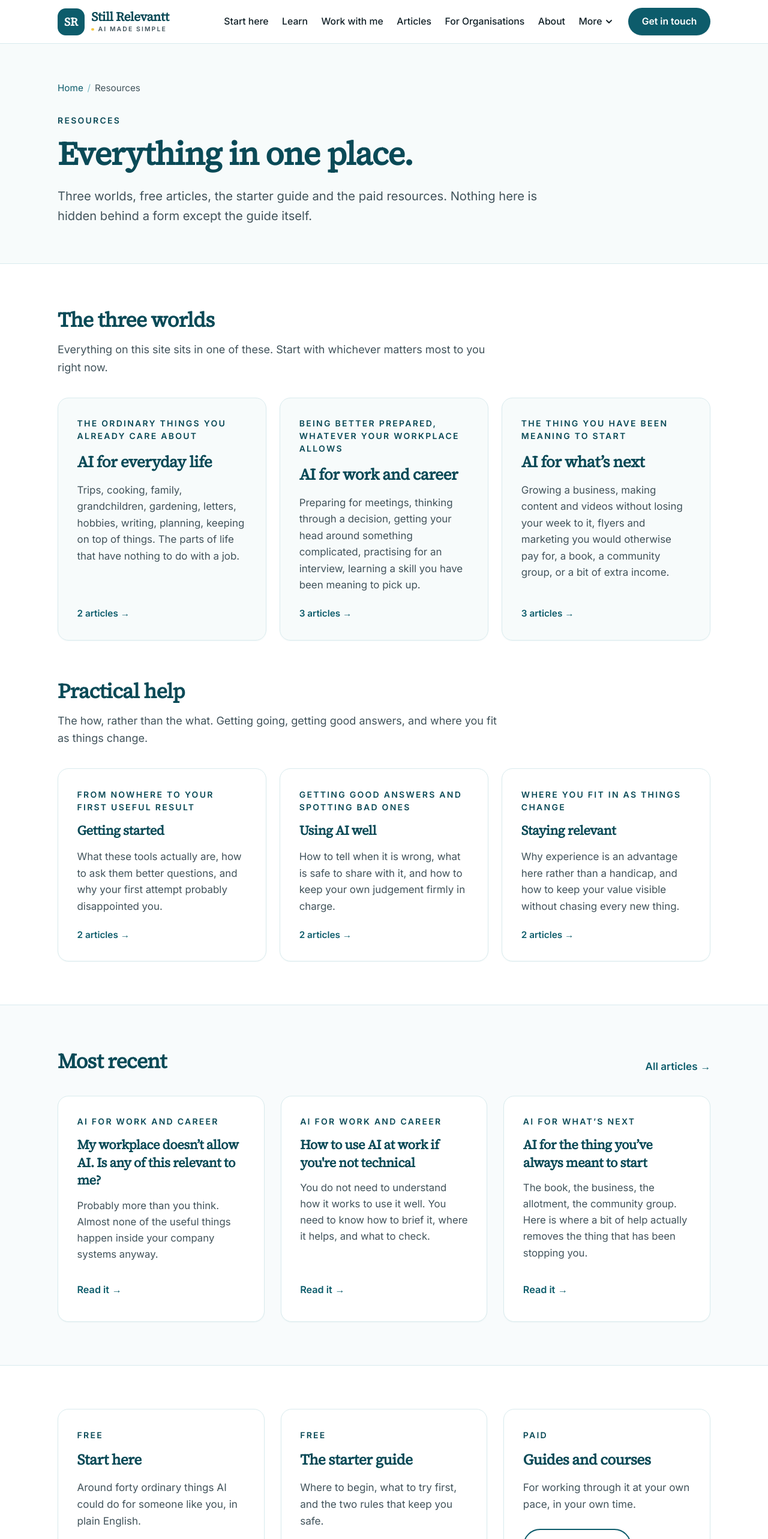
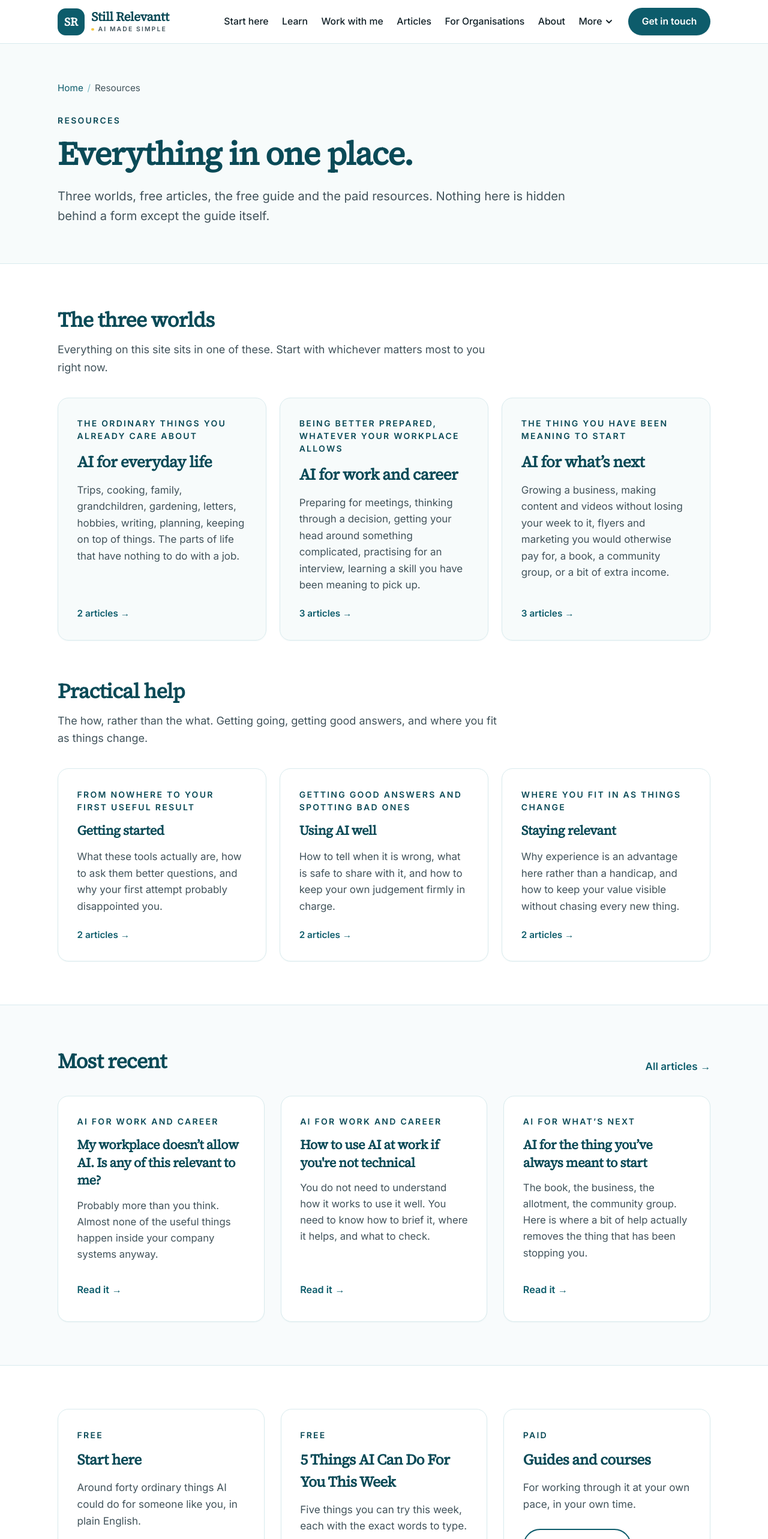
Before and after one commit to Stillrelevant/still-relevant-website, a Next.js app: page /resources in a window 1280 px wide. Shown: the top 2566 px of the page at 60% size. Built offline with nearby package versions, Linux system fonts and the light colour scheme.

Commit message:
Add files via upload

```diff
--- a/app/resources/page.js
+++ b/app/resources/page.js
@@ -8,7 +8,7 @@ import { site, worlds, supportingTopics } from '@/lib/site';
 export const metadata = {
   title: 'Resources',
   description:
-    'Everything Still Relevant offers in one place. Three worlds, free articles, the starter guide and the paid resources.',
+    'Everything Still Relevantt offers in one place. Three worlds, free articles, the free guide and the paid resources.',
   alternates: { canonical: `${site.url}/resources/` },
 };
 
@@ -40,7 +40,7 @@ export default function Resources() {
         trail={[{ label: 'Resources', href: '/resources/' }]}
         eyebrow="Resources"
         title="Everything in one place."
-        lede="Three worlds, free articles, the starter guide and the paid resources. Nothing here is hidden behind a form except the guide itself."
+        lede="Three worlds, free articles, the free guide and the paid resources. Nothing here is hidden behind a form except the guide itself."
       />
 
       <section className="py-12 sm:py-16">
@@ -99,9 +99,9 @@ export default function Resources() {
           </div>
           <div className="card">
             <p className="eyebrow">Free</p>
-            <h2 className="mt-3 text-[1.35rem]">The starter guide</h2>
+            <h2 className="mt-3 text-[1.35rem]">5 Things AI Can Do For You This Week</h2>
             <p className="mt-3 text-[0.95rem] leading-relaxed text-slate">
-              Where to begin, what to try first, and the two rules that keep you safe.
+              Five things you can try this week, each with the exact words to type.
             </p>
             <Link href="/guide/" className="btn-primary mt-6 w-full sm:w-fit">
               Get the guide
```
